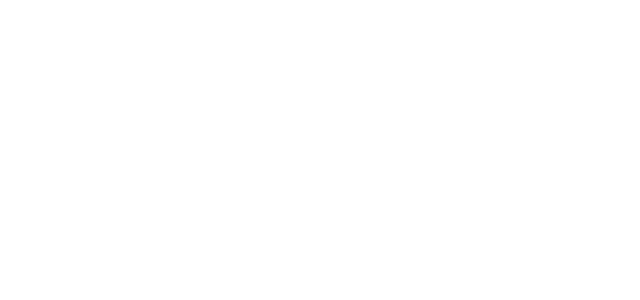
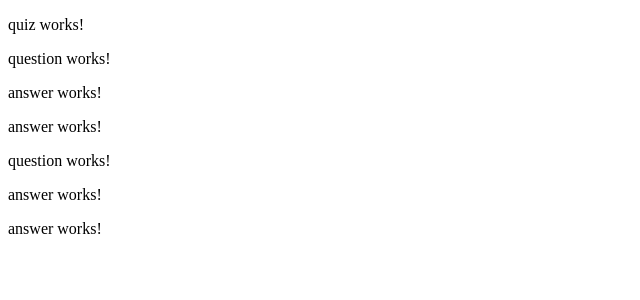
Before and after one commit to michalpluzek/angular-quiz-app-monster, an Angular app: page / in a window 1280 px wide. Shown: the top 300 px of the page, without its empty margins (0-640 px from the left). Built offline with nearby package versions, Linux system fonts and the light colour scheme.

Commit message:
Create components

```diff
--- a/src/app/app.module.ts
+++ b/src/app/app.module.ts
@@ -3,10 +3,11 @@ import { BrowserModule } from '@angular/platform-browser';
 
 import { AppRoutingModule } from './app-routing.module';
 import { AppComponent } from './app.component';
+import { QuizModule } from 'src/app/quiz/quiz.module';
 
 @NgModule({
   declarations: [AppComponent],
-  imports: [BrowserModule, AppRoutingModule],
+  imports: [BrowserModule, AppRoutingModule, QuizModule],
   providers: [],
   bootstrap: [AppComponent],
 })
--- /dev/null
+++ b/src/app/quiz/components/answer/answer.component.html
@@ -0,0 +1 @@
+<p>answer works!</p>
--- /dev/null
+++ b/src/app/quiz/components/answer/answer.component.ts
@@ -0,0 +1,12 @@
+import { Component, OnInit } from '@angular/core';
+
+@Component({
+  selector: 'app-quiz-answer',
+  templateUrl: './answer.component.html',
+  styles: [],
+})
+export class AnswerComponent implements OnInit {
+  constructor() {}
+
+  ngOnInit(): void {}
+}
--- /dev/null
+++ b/src/app/quiz/components/question/question.component.html
@@ -0,0 +1,3 @@
+<p>question works!</p>
+<app-quiz-answer></app-quiz-answer>
+<app-quiz-answer></app-quiz-answer>
--- /dev/null
+++ b/src/app/quiz/components/question/question.component.ts
@@ -0,0 +1,12 @@
+import { Component, OnInit } from '@angular/core';
+
+@Component({
+  selector: 'app-quiz-question',
+  templateUrl: './question.component.html',
+  styles: [],
+})
+export class QuestionComponent implements OnInit {
+  constructor() {}
+
+  ngOnInit(): void {}
+}
--- /dev/null
+++ b/src/app/quiz/components/quiz/quiz.component.html
@@ -0,0 +1,3 @@
+<p>quiz works!</p>
+<app-quiz-question></app-quiz-question>
+<app-quiz-question></app-quiz-question>
--- /dev/null
+++ b/src/app/quiz/components/quiz/quiz.component.ts
@@ -0,0 +1,16 @@
+import { Component, OnInit } from '@angular/core';
+
+@Component({
+  selector: 'app-quiz',
+  templateUrl: './quiz.component.html',
+  styles: [
+  ]
+})
+export class QuizComponent implements OnInit {
+
+  constructor() { }
+
+  ngOnInit(): void {
+  }
+
+}
--- /dev/null
+++ b/src/app/quiz/types/quiz-state.ts
@@ -0,0 +1,2 @@
+export interface QuizState {
+}
```
Also changed, not shown: src/app/quiz/quiz.module.ts (added, +20 -0 lines).
